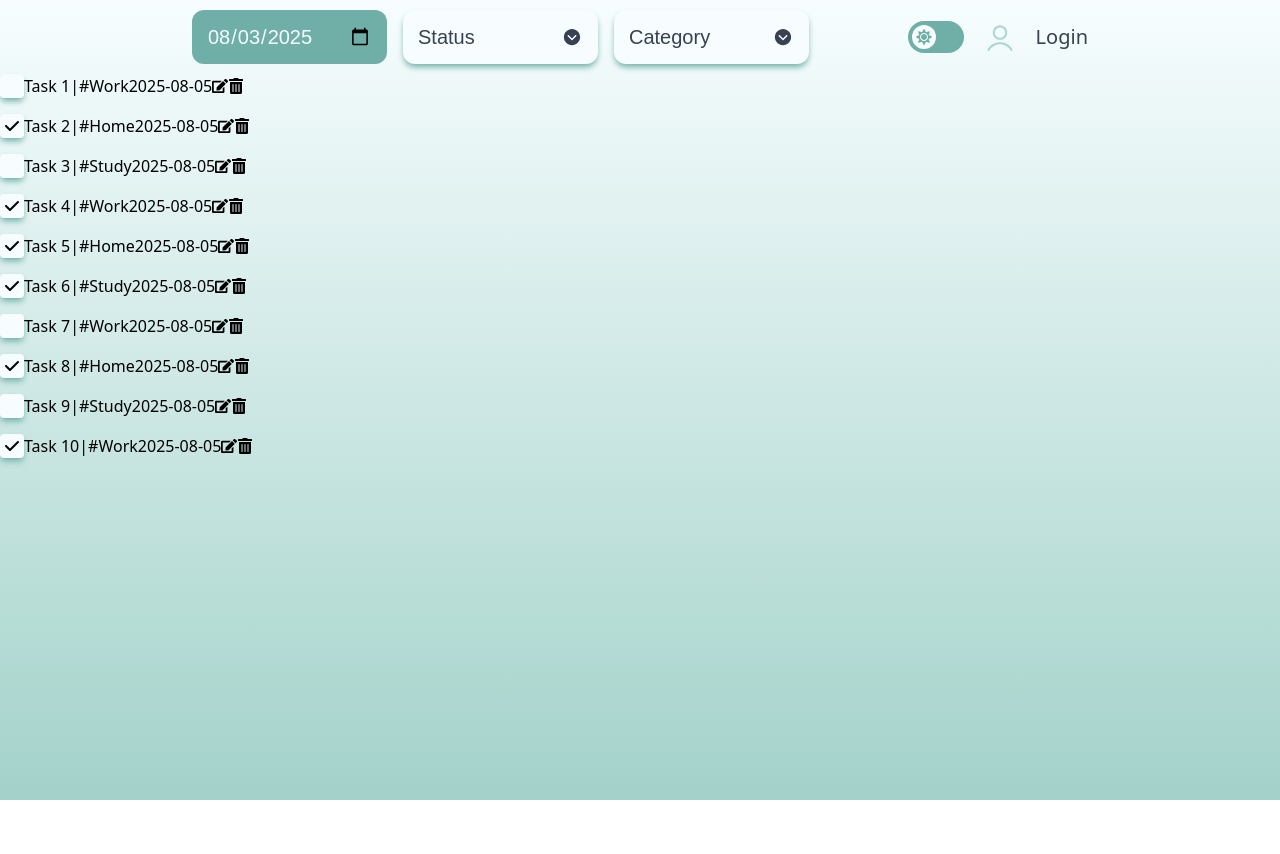
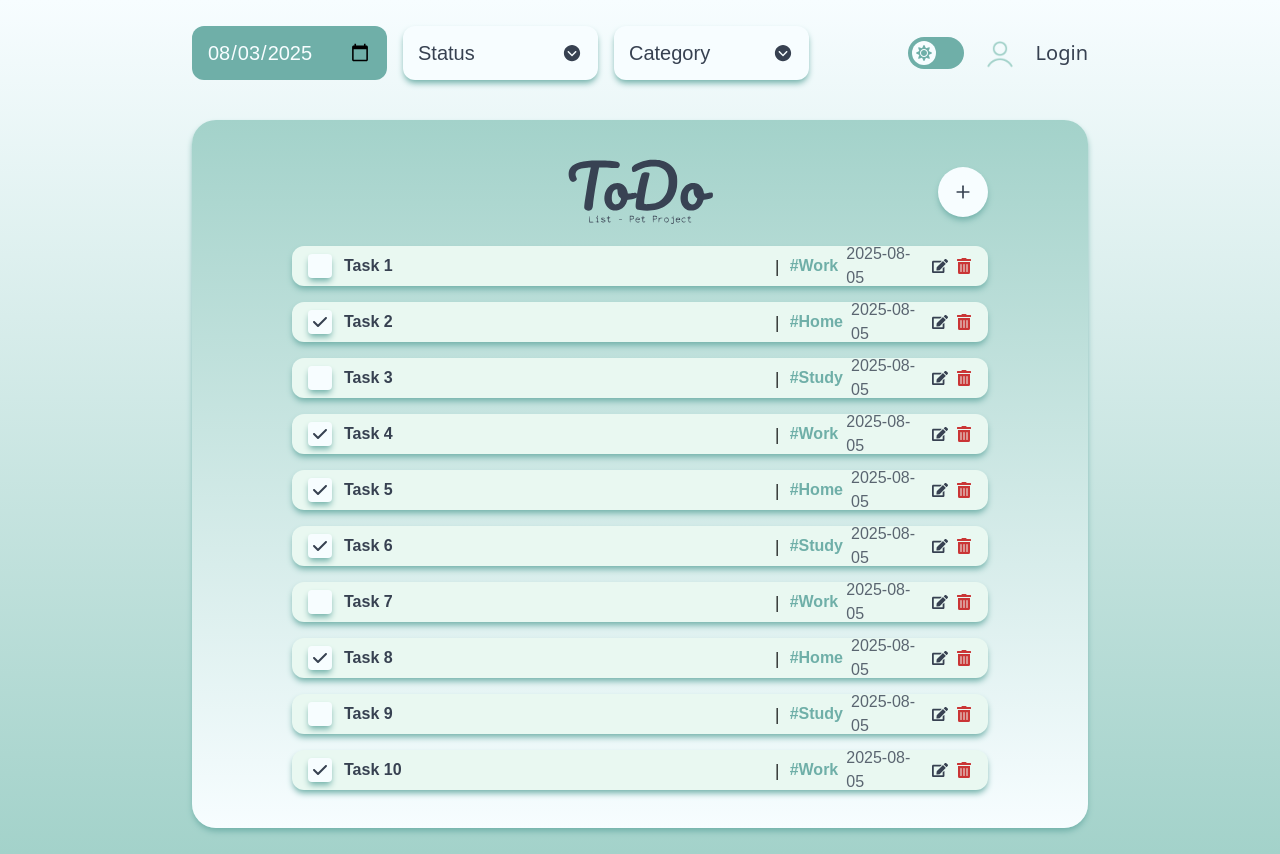
Before and after one commit to Violettalez/ToDoList_PetProject_React_Node.js_FireBase, a React (Vite) app: page /home in a window 1280 px wide. Before the commit the page ends 800 px from the top, so only its background shows below. Built offline with nearby package versions, Linux system fonts and the light colour scheme.

Commit message:
add base tasks list design

```diff
--- a/src/App.jsx
+++ b/src/App.jsx
@@ -4,12 +4,12 @@ import Registration from "./frontend/pages/Registration";
 import Home from "./frontend/pages/Home";
 function App() {
   return (
-    <div>
+    <div className=" h-full bg-gradient-to-b from-bg1 to-accent1">
       <BrowserRouter>
         <Routes>
-          <Route path="/" element={<Autorization/>} />
-          <Route path="/registration" element={<Registration/>} />
-          <Route path="/home" element={<Home/>} />
+          <Route path="/" element={<Autorization />} />
+          <Route path="/registration" element={<Registration />} />
+          <Route path="/home" element={<Home />} />
         </Routes>
       </BrowserRouter>
     </div>
--- a/src/frontend/pages/Home.jsx
+++ b/src/frontend/pages/Home.jsx
@@ -5,6 +5,7 @@ import { FaSun } from "react-icons/fa";
 import { FaTrashAlt } from "react-icons/fa";
 import { FaEdit } from "react-icons/fa";
 import { FaCheck } from "react-icons/fa6";
+import { FiPlus } from "react-icons/fi";
 
 import { useState, useEffect } from "react";
 
@@ -125,8 +126,8 @@ function Home() {
   const toggleTheme = () => setIsDark(!isDark);
 
   return (
-    <div className="h-screen bg-bg1 bg-gradient-to-b from-bg1 to-accent1">
-      <div className="flex flex-row justify-between items-center px-[15%] py-2.5">
+    <div className="flex flex-col items-center h-full py-[2%] gap-10">
+      <div className="flex flex-1 flex-row justify-between items-center w-[70%]">
         <div className="flex items-center gap-4">
           <input
             type="date"
@@ -213,23 +214,53 @@ function Home() {
           </div>
         </div>
       </div>
-      <div>
-        <div></div>
-        <div className="flex flex-col gap-4 justify-center">
+      <div className="flex-10 w-[70%] bg-gradient-to-b from-accent1 to-bg1 flex flex-col items-center rounded-3xl shadow-main px-25 py-[3%] gap-5">
+        <div className="flex flex-row items-center w-full justify-between">
+          <div className="w-[50px]"></div>
+          <img
+            src="/logo.svg"
+            alt="logo"
+            className="w-[150px] logo-fil-static"
+          />
+          <button className="w-[50px] aspect-square bg-bg1 shadow-main flex items-center justify-center rounded-full hover:bg-static-details transition duration-300">
+            <FiPlus className="text-xl text-text" />
+          </button>
+        </div>
+        <div className="flex flex-col gap-4 justify-center w-full">
           {tasksData.map((task) => (
-            <div key={task.id} className="flex">
-              <div className="w-6 aspect-square bg-bg1 shadow-main flex items-center justify-center rounded-sm">
-                {task.status==="Completed"&&<FaCheck/>}
+            <div
+              key={task.id}
+              className="flex justify-between items-center w-full gap-4 h-10 bg-bg2 rounded-xl px-4 shadow-main"
+            >
+              <div className="flex items-center gap-3">
+                <div className="w-6 aspect-square bg-bg1 shadow-main flex items-center justify-center rounded-sm">
+                  {task.status === "Completed" && (
+                    <FaCheck className="text-text" />
+                  )}
+                </div>
+                <p className="font-signika text-base font-semibold text-text">
+                  {task.title}
+                </p>
               </div>
-              <p>{task.title}|</p>
-              <p>#{task.category}</p>
-              <p>{task.date}</p>
-              <button>
-                <FaEdit />
-              </button>
-              <button>
-                <FaTrashAlt />
-              </button>
+              <div className="flex items-center gap-2 w-[30%] justify-between">
+                <div className="flex items-center justify-start gap-2">
+                  <p>|</p>
+                  <p className="text-base font-rubik text-details font-bold">
+                    #{task.category}
+                  </p>
+                </div>
+                <p className="opacity-80 text-text font-rubik text-base">
+                  {task.date}
+                </p>
+                <div className="flex items-center gap-2 ">
+                  <button>
+                    <FaEdit className="text-text text-base" />
+                  </button>
+                  <button>
+                    <FaTrashAlt className="text-accent2 text-base" />
+                  </button>
+                </div>
+              </div>
             </div>
           ))}
         </div>
--- a/src/index.css
+++ b/src/index.css
@@ -32,6 +32,9 @@
   .logo-fil {
     filter: var(--logo-filter);
   }
+  .logo-fil-static {
+    filter: var(--logo-filter-static);
+  }
 }
 
 :root {
@@ -41,7 +44,7 @@
   --text: #374151;
   --details: #6fafa8;
   --accent1: #a3d2ca;
-  --accent2: #f6caca;
+  --accent2: #ca3535;
 
   /* Статичные переменные */
   --static-bg1: #f7fdff;
@@ -49,10 +52,11 @@
   --static-text: #374151;
   --static-details: #6fafa8;
   --static-accent1: #a3d2ca;
-  --static-accent2: #f6caca;
 
   --logo-filter: brightness(0) saturate(100%) invert(100%) sepia(0%)
     saturate(7488%) hue-rotate(152deg) brightness(106%) contrast(103%);
+  --logo-filter-static: brightness(0) saturate(100%) invert(24%) sepia(31%)
+    saturate(393%) hue-rotate(178deg) brightness(92%) contrast(92%);
 }
 
 .dark {
@@ -61,9 +65,11 @@
   --text: #e5e7eb;
   --details: #87d6ce;
   --accent1: #a8e6dd;
-  --accent2: #f8bcbc;
+  --accent2: #f89a9a;
 
   /* Статичные не переопределяются */
   --logo-filter: brightness(0) saturate(100%) invert(24%) sepia(31%)
     saturate(393%) hue-rotate(178deg) brightness(92%) contrast(92%);
+  --logo-filter-static: brightness(0) saturate(100%) invert(24%) sepia(31%)
+    saturate(393%) hue-rotate(178deg) brightness(92%) contrast(92%);
 }
```
